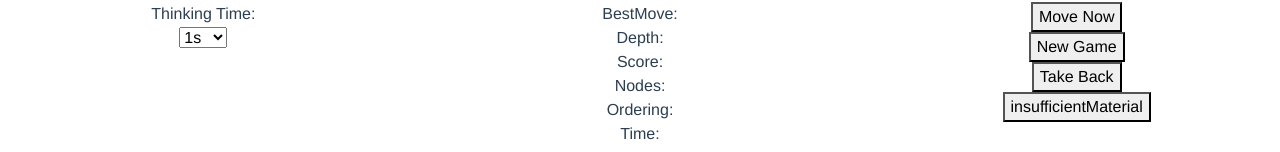
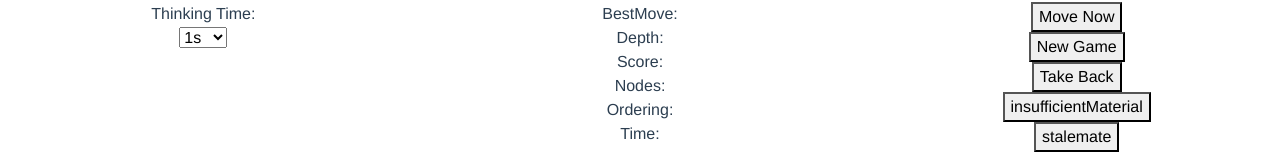
Before and after one commit to napoleon-commits/npm-chess-engine, a Vue app: page /#/ in a window 1280 px wide. Shown: the part 987-1139 px from the top of the page. Built offline with nearby package versions, Linux system fonts and the light colour scheme.

Commit message:
stalemate

```diff
--- a/src/components/Engine.vue
+++ b/src/components/Engine.vue
@@ -58,7 +58,7 @@
         <button type="button" @click="vueNewGame">New Game</button><br />
         <button type="button" @click="vueTakeBack">Take Back</button><br />
         <button type="button" @click="insufficientMaterial">insufficientMaterial</button><br />
-        <!-- <button type="button" @click="vueTakeBack">Take Back</button><br /> -->
+        <button type="button" @click="stalemate">stalemate</button><br />
       </div>
     </div>
   </div>
@@ -165,6 +165,15 @@ export default {
       } else {
         console.log("Enough material to mate")
       }
+    },
+    stalemate(){
+      GameController.PlayerSide = GameController.side ^ 1;
+      PreSearch(this.thinkingTime);
+      this.updateMoveStats();
+      this.chessboard = get2DBoard();
+      if(!MoveStats.BestMove){
+        console.log("GAME DRAWN {stalemate}");
+      }
     }
   },
 };
```
